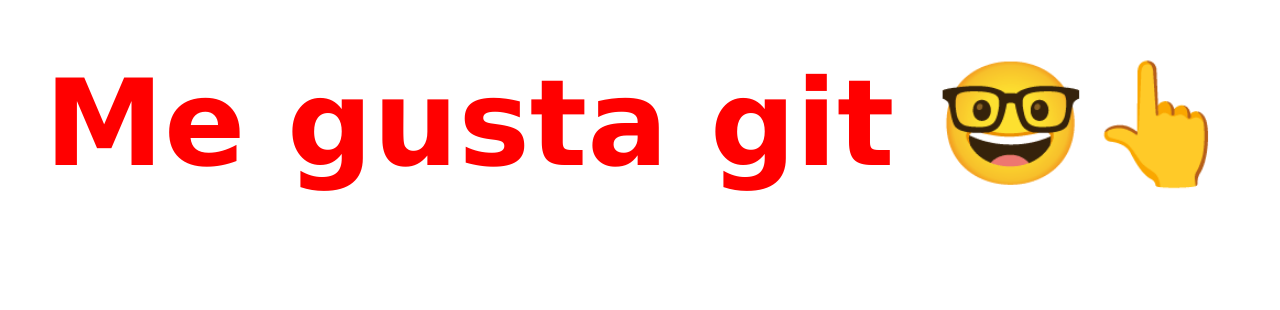
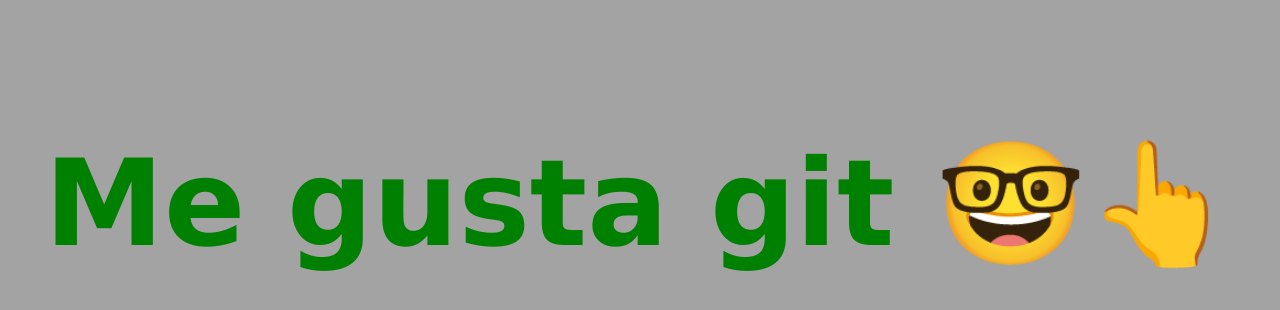
Before and after one commit to MJohanRodriguez23/myPage, a plain HTML site: page index.html in a window 1280 px wide. Shown: the part 146-456 px from the top of the page. Drawn offline with Linux system fonts and the light colour scheme.

Commit message:
mejorando colores

```diff
--- a/css.css
+++ b/css.css
@@ -1,7 +1,11 @@
+body {
+    background-color: rgb(163, 163, 163);
+}
+
 h1 {
-    color: red;
+    color: green;
     text-align: center;
-    margin-top: 200px;
+    margin-top: 280px;
     font-size: 120px;
     font-family: 'Lucida Sans', 'Lucida Sans Regular', 'Lucida Grande', 'Lucida Sans Unicode', Geneva, Verdana, sans-serif;
 }
```
